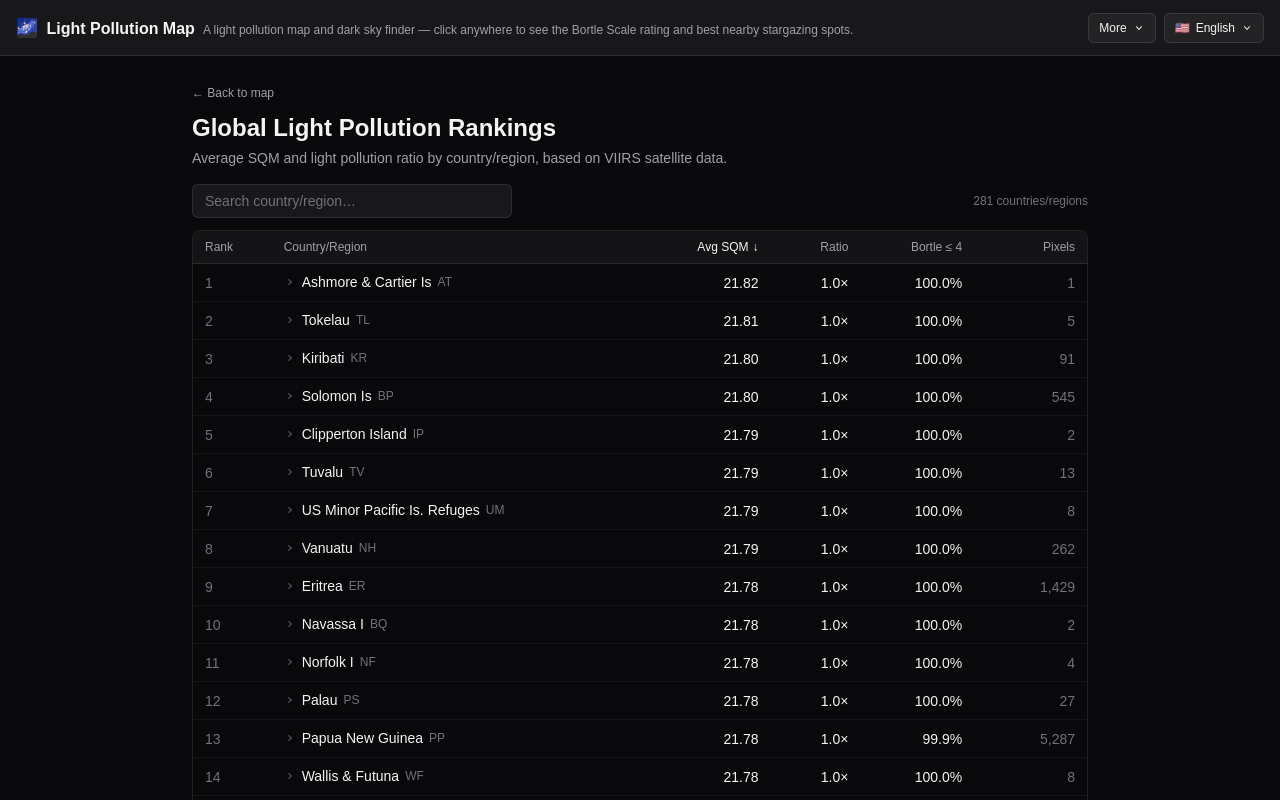
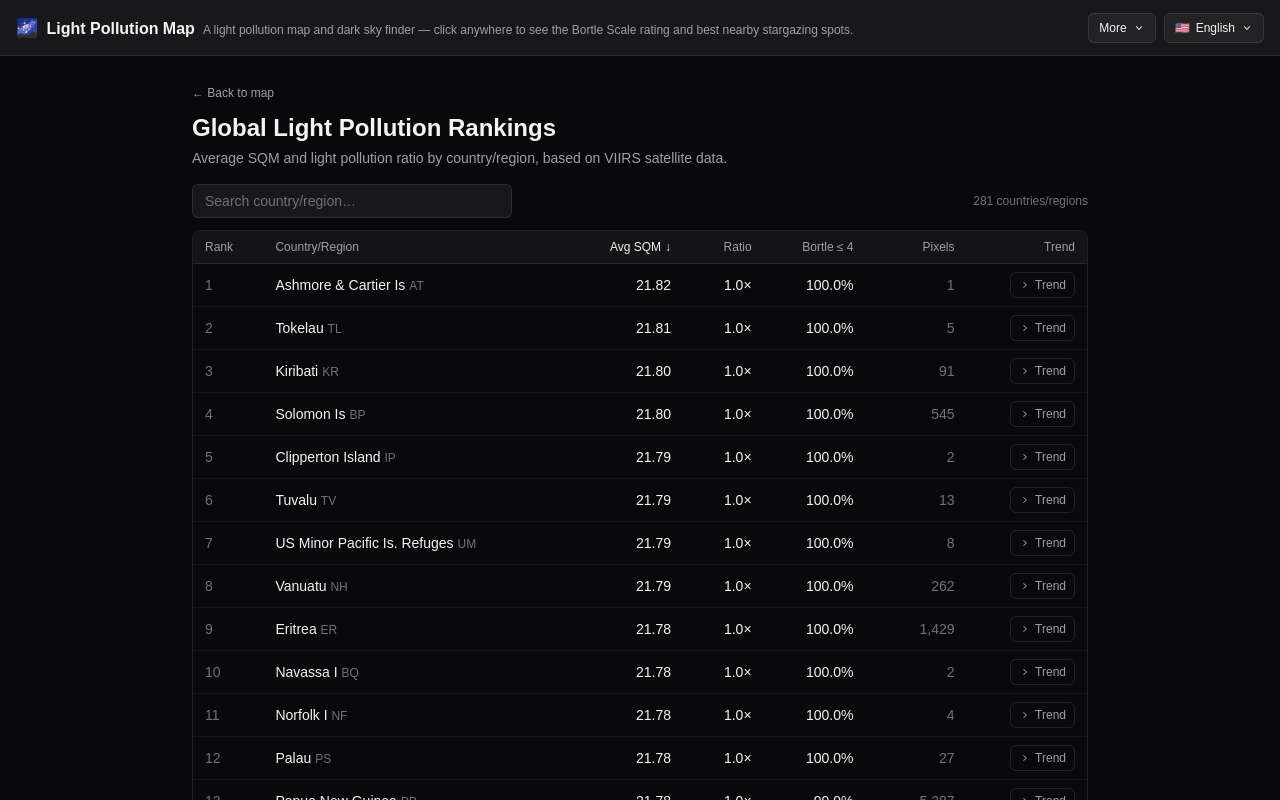
Before and after one commit to MorningSeven77/lightpollution-clone, a Next.js app: page /en/rankings in a window 1280 px wide. Built offline with nearby package versions, Linux system fonts and the light colour scheme.

Commit message:
Make rankings trend toggle a dedicated column matching reference site
Move the per-country trend expander from a small chevron on the
country name into its own "Trend" column after Pixels, with a
proper button whose label switches between Trend/Collapse.

```diff
--- a/messages/en.json
+++ b/messages/en.json
@@ -62,6 +62,9 @@
     "columnRatio": "Ratio",
     "columnBortleLe4": "Bortle ≤ 4",
     "columnPixels": "Pixels",
+    "columnTrend": "Trend",
+    "trendButtonLabel": "Trend",
+    "collapseButtonLabel": "Collapse",
     "noResults": "No matches",
     "countLabel": "{count} countries/regions",
     "methodologyTitle": "How this is calculated",
--- a/messages/zh.json
+++ b/messages/zh.json
@@ -62,6 +62,9 @@
     "columnRatio": "倍数",
     "columnBortleLe4": "Bortle ≤ 4",
     "columnPixels": "像素数",
+    "columnTrend": "趋势",
+    "trendButtonLabel": "趋势",
+    "collapseButtonLabel": "收起",
     "noResults": "没有匹配结果",
     "countLabel": "{count} 个国家/地区",
     "methodologyTitle": "数据是怎么算出来的",
--- a/src/app/[locale]/rankings/page.tsx
+++ b/src/app/[locale]/rankings/page.tsx
@@ -116,7 +116,7 @@ export default function RankingsPage() {
           </div>
 
           <div className="mt-3 overflow-x-auto rounded-lg border border-white/10">
-            <table className="w-full min-w-[560px] text-sm">
+            <table className="w-full min-w-[640px] text-sm">
               <thead>
                 <tr className="border-b border-white/10 bg-zinc-900/80 text-xs text-zinc-400">
                   <th className="px-3 py-2 text-left font-medium">{t("columnRank")}</th>
@@ -135,12 +135,13 @@ export default function RankingsPage() {
                       </button>
                     </th>
                   ))}
+                  <th className="px-3 py-2 text-right font-medium">{t("columnTrend")}</th>
                 </tr>
               </thead>
               <tbody>
                 {rows.length === 0 ? (
                   <tr>
-                    <td colSpan={columns.length + 1} className="px-3 py-6 text-center text-zinc-500">
+                    <td colSpan={columns.length + 2} className="px-3 py-6 text-center text-zinc-500">
                       {t("noResults")}
                     </td>
                   </tr>
@@ -153,23 +154,8 @@ export default function RankingsPage() {
                         <tr className="border-b border-white/5 last:border-b-0 hover:bg-white/5">
                           <td className="px-3 py-2 text-zinc-500">{i + 1}</td>
                           <td className="px-3 py-2">
-                            <button
-                              type="button"
-                              onClick={() => toggleExpand(row.name)}
-                              aria-expanded={isExpanded}
-                              aria-label={t(isExpanded ? "collapseTrendAria" : "expandTrendAria", { country: row.name })}
-                              className="inline-flex items-center gap-1.5 hover:text-zinc-200"
-                            >
-                              <svg
-                                viewBox="0 0 20 20"
-                                fill="currentColor"
-                                className={`h-3 w-3 shrink-0 text-zinc-500 transition-transform ${isExpanded ? "rotate-90" : ""}`}
-                              >
-                                <path fillRule="evenodd" d="M7.21 14.77a.75.75 0 0 1 .02-1.06L11.293 10 7.23 6.29a.75.75 0 1 1 1.04-1.08l4.65 4.25a.75.75 0 0 1 0 1.08l-4.65 4.25a.75.75 0 0 1-1.06-.02Z" clipRule="evenodd" />
-                              </svg>
-                              <span>{row.name}</span>
-                              <span className="text-xs text-zinc-500">{row.code}</span>
-                            </button>
+                            <span>{row.name}</span>{" "}
+                            <span className="text-xs text-zinc-500">{row.code}</span>
                           </td>
                           <td className="px-3 py-2 text-right tabular-nums">{row.avgSqm.toFixed(2)}</td>
                           <td className="px-3 py-2 text-right tabular-nums">{row.ratio.toFixed(1)}×</td>
@@ -177,10 +163,32 @@ export default function RankingsPage() {
                           <td className="px-3 py-2 text-right tabular-nums text-zinc-500">
                             {row.pixelCount.toLocaleString()}
                           </td>
+                          <td className="px-3 py-2 text-right">
+                            <button
+                              type="button"
+                              onClick={() => toggleExpand(row.name)}
+                              aria-expanded={isExpanded}
+                              aria-label={t(isExpanded ? "collapseTrendAria" : "expandTrendAria", { country: row.name })}
+                              className={`inline-flex items-center gap-1 rounded-md border px-2 py-1 text-xs font-medium transition-colors ${
+                                isExpanded
+                                  ? "border-white/20 bg-white/10 text-zinc-100"
+                                  : "border-white/10 text-zinc-400 hover:border-white/20 hover:text-zinc-200"
+                              }`}
+                            >
+                              <svg
+                                viewBox="0 0 20 20"
+                                fill="currentColor"
+                                className={`h-3 w-3 shrink-0 transition-transform ${isExpanded ? "rotate-90" : ""}`}
+                              >
+                                <path fillRule="evenodd" d="M7.21 14.77a.75.75 0 0 1 .02-1.06L11.293 10 7.23 6.29a.75.75 0 1 1 1.04-1.08l4.65 4.25a.75.75 0 0 1 0 1.08l-4.65 4.25a.75.75 0 0 1-1.06-.02Z" clipRule="evenodd" />
+                              </svg>
+                              {t(isExpanded ? "collapseButtonLabel" : "trendButtonLabel")}
+                            </button>
+                          </td>
                         </tr>
                         {isExpanded && (
                           <tr key={`${row.name}-trend`} className="border-b border-white/5 bg-black/20 last:border-b-0">
-                            <td colSpan={columns.length + 1} className="px-3 py-3">
+                            <td colSpan={columns.length + 2} className="px-3 py-3">
                               {trendEntry?.status === "loading" && (
                                 <div className="text-xs text-zinc-400">{tCountryTrend("loading")}</div>
                               )}
```
